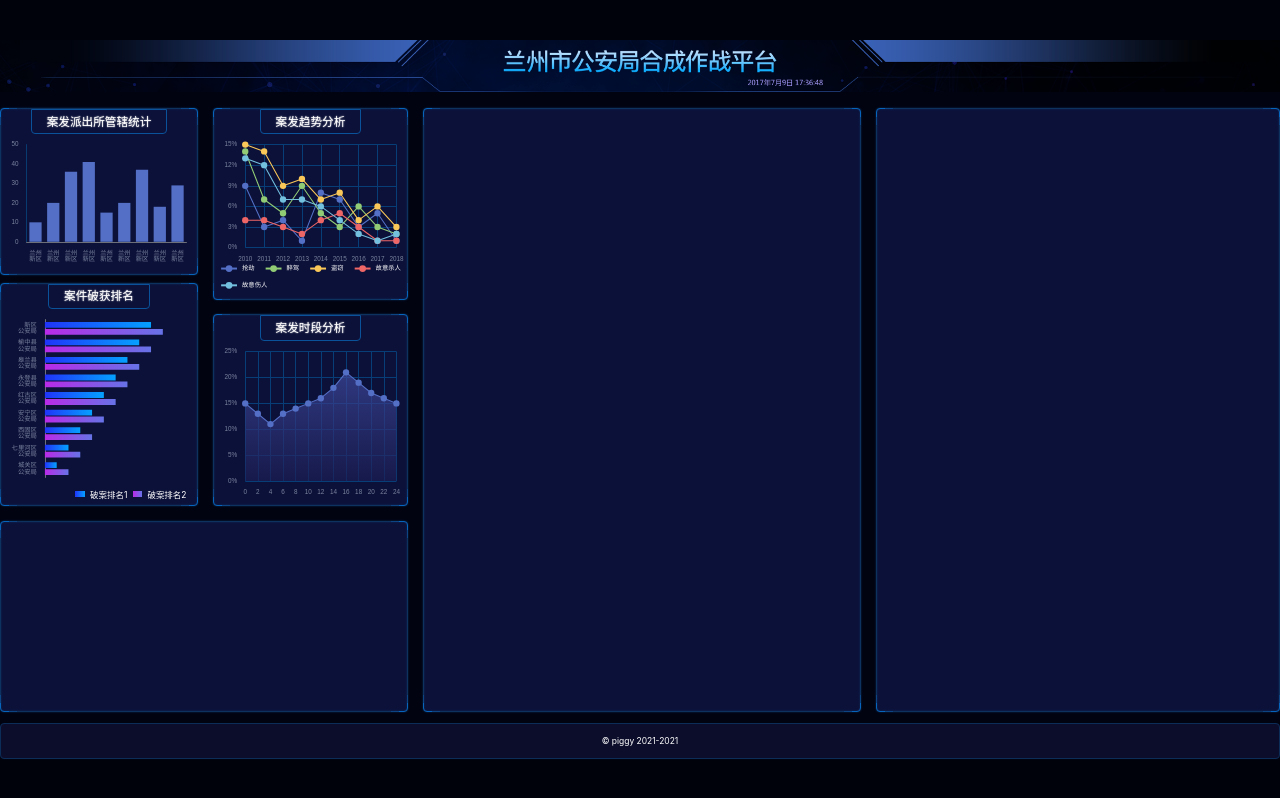
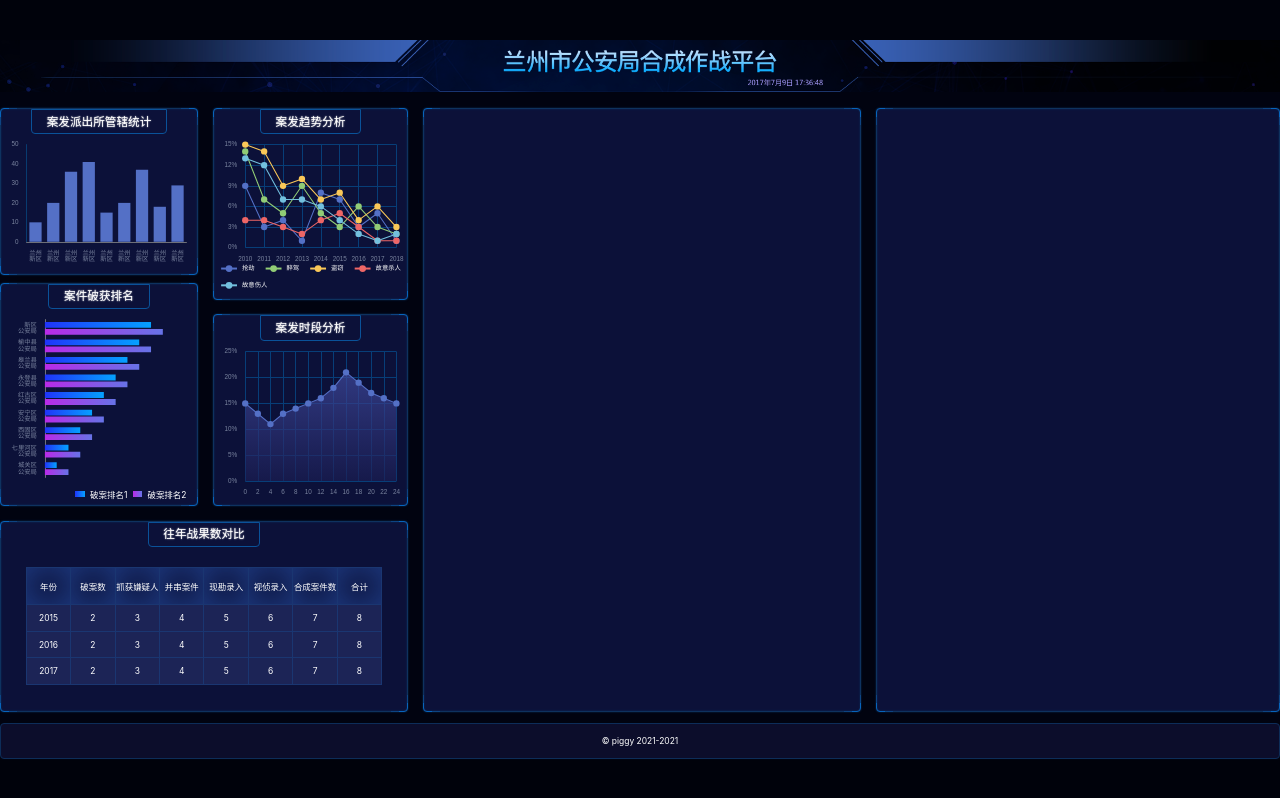
Before and after one commit to lzn01/lsv, a React (Vite) app: page /#/ in a window 1280 px wide. Built offline with nearby package versions, Linux system fonts and the light colour scheme.

Commit message:
完成chart5

```diff
--- /dev/null
+++ b/src/component/chart-5.tsx
@@ -0,0 +1,28 @@
+import React from 'react';
+
+export const Chart5 = () => {
+    return (
+        <div className="战果">
+            <h2>往年战果数对比</h2>
+            <table>
+                <thead>
+                <tr>
+                    <th>年份</th><th>破案数</th><th>抓获嫌疑人</th><th>并串案件</th><th>现勘录入</th>
+                    <th>视侦录入</th><th>合成案件数</th><th>合计</th>
+                </tr>
+                </thead>
+                <tbody>
+                <tr>
+                    <td>2015</td><td>2</td><td>3</td><td>4</td><td>5</td><td>6</td><td>7</td><td>8</td>
+                </tr>
+                <tr>
+                    <td>2016</td><td>2</td><td>3</td><td>4</td><td>5</td><td>6</td><td>7</td><td>8</td>
+                </tr>
+                <tr>
+                    <td>2017</td><td>2</td><td>3</td><td>4</td><td>5</td><td>6</td><td>7</td><td>8</td>
+                </tr>
+                </tbody>
+            </table>
+        </div>
+    );
+};
--- a/src/pages/home.scss
+++ b/src/pages/home.scss
@@ -95,7 +95,7 @@
       grid-area: box5;
     }
 
-    .管辖统计, .破获排名, .案发趋势, .案发时段 {
+    .管辖统计, .破获排名, .案发趋势, .案发时段, .战果 {
       height: px(315);
       display: flex;
       flex-direction: column;
@@ -145,8 +145,36 @@
         }
       }
     }
-    .案发趋势, .案发时段{
+
+    .案发趋势, .案发时段 {
       height: px(363);
+    }
+
+    .战果 {
+      > table {
+        margin-top: px(38);
+        border-collapse: collapse;
+
+        th, td {
+          border: 1px solid #1a3671;
+        }
+
+        thead {
+          th {
+            height: px(70);
+            box-shadow: inset 0 0 px(60) 0 #1f3d85;
+          }
+        }
+
+        tbody {
+          td {
+            height: px(50);
+            width: px(84);
+            background: #1c2456;
+          }
+
+        }
+      }
     }
   }
 }
--- a/src/pages/home.tsx
+++ b/src/pages/home.tsx
@@ -5,6 +5,7 @@
 import {Chart2} from "../component/chart-2";
 import {Chart3} from "../component/chart-3";
 import {Chart4} from "../component/chart-4";
+import {Chart5} from "../component/chart-5";
 
 export const Home = () => {
     const year = new Date().getFullYear();
@@ -20,7 +21,9 @@
                     <Chart3/>
                     <Chart4/>
                 </section>
-                <section className="bordered section3"/>
+                <section className="bordered section3">
+                    <Chart5/>
+                </section>
                 <section className="bordered section4"/>
                 <section className="bordered section5"/>
             </main>
--- a/src/shared/style.scss
+++ b/src/shared/style.scss
@@ -37,7 +37,7 @@
 
 #root {
   margin: 0 auto;
-  background: antiquewhite;
+  //background: antiquewhite;
   display: flex;
   flex-direction: column;
 }
```
